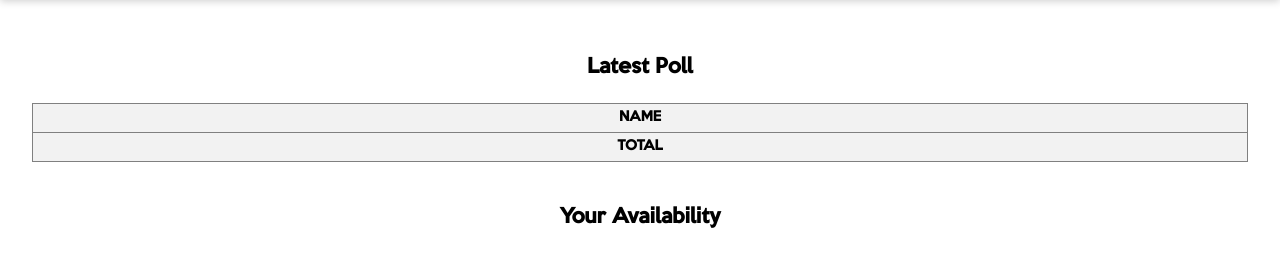
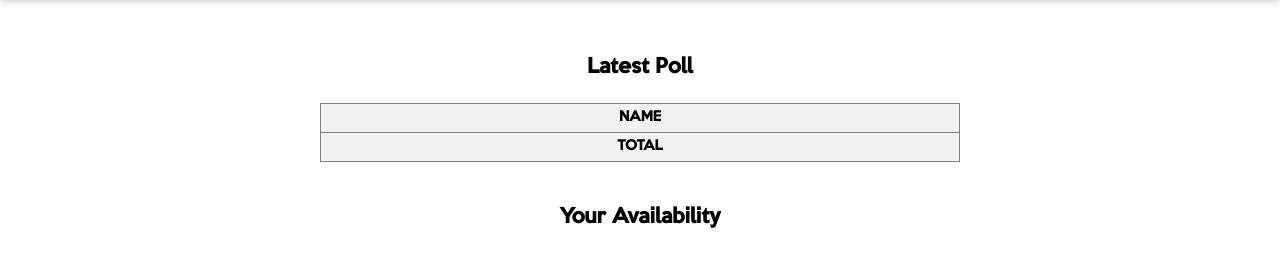
Before and after one commit to OneElevenRacing/oneelevenracing.github.io, a plain HTML site: page poll.html in a window 1280 px wide. Shown: the part 63-330 px from the top of the page. Drawn offline with Linux system fonts and the light colour scheme; no server answers.

Commit message:
Made poll table slightly smaller to not look massive

```diff
--- a/style_poll.css
+++ b/style_poll.css
@@ -14,7 +14,7 @@ h2 {
 #responsesTable, .poll-table {
     border-collapse: collapse; /* unify table borders */
     margin: 0 auto; /* center horizontally */
-    width: 95%; /* Make tables fill the screen */
+    width: 50%; /* Make tables fill the screen */
 }
 
 /* Inside the tables */
```
